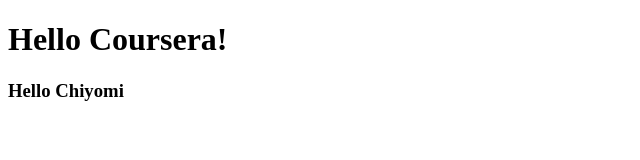
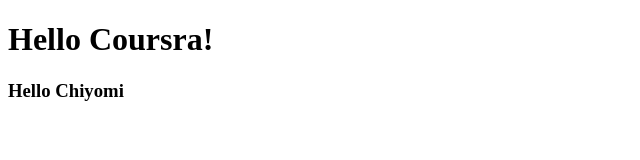
Before and after one commit to Chiyonatural/coursera-test, a plain HTML site: page site/index.html in a window 1280 px wide. Shown: the full height of the page, 0-640 px from the left. Drawn offline with Linux system fonts and the light colour scheme.

```diff
--- a/site/index.html
+++ b/site/index.html
@@ -7,7 +7,7 @@
     <title>Document</title>
 </head>
 <body>
-    <h1>Hello Coursera!</h1>
+    <h1>Hello Coursra!</h1>
     <h3>Hello Chiyomi</h3>
 </body>
 </html>
```
